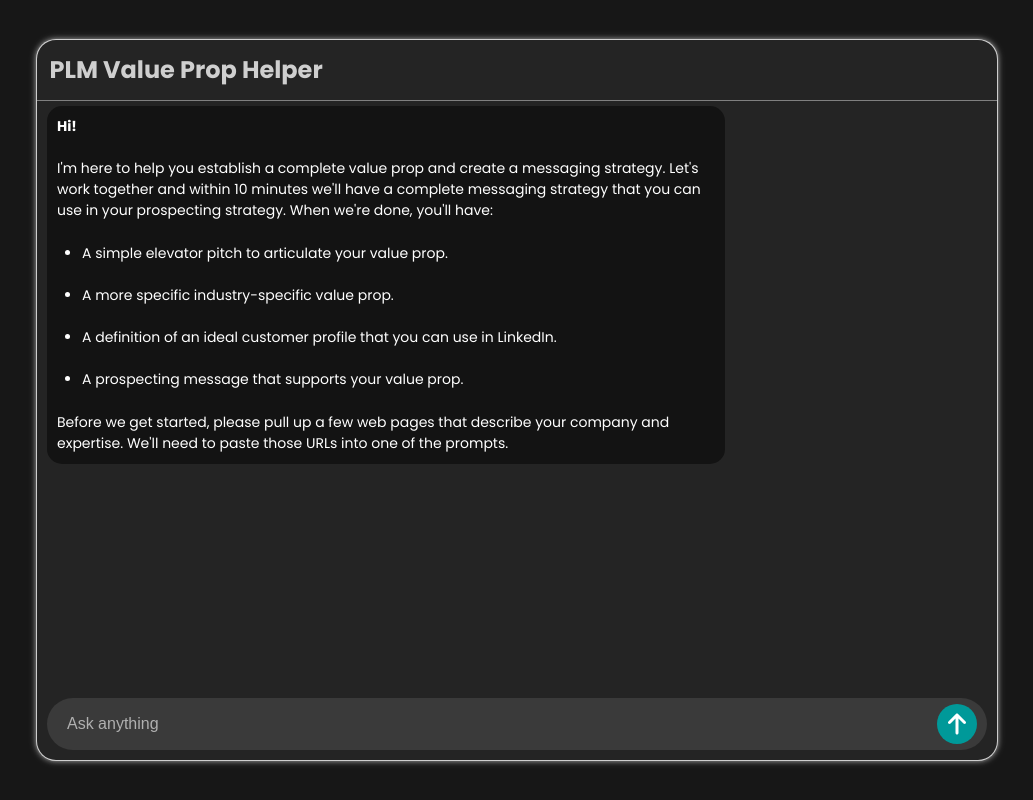
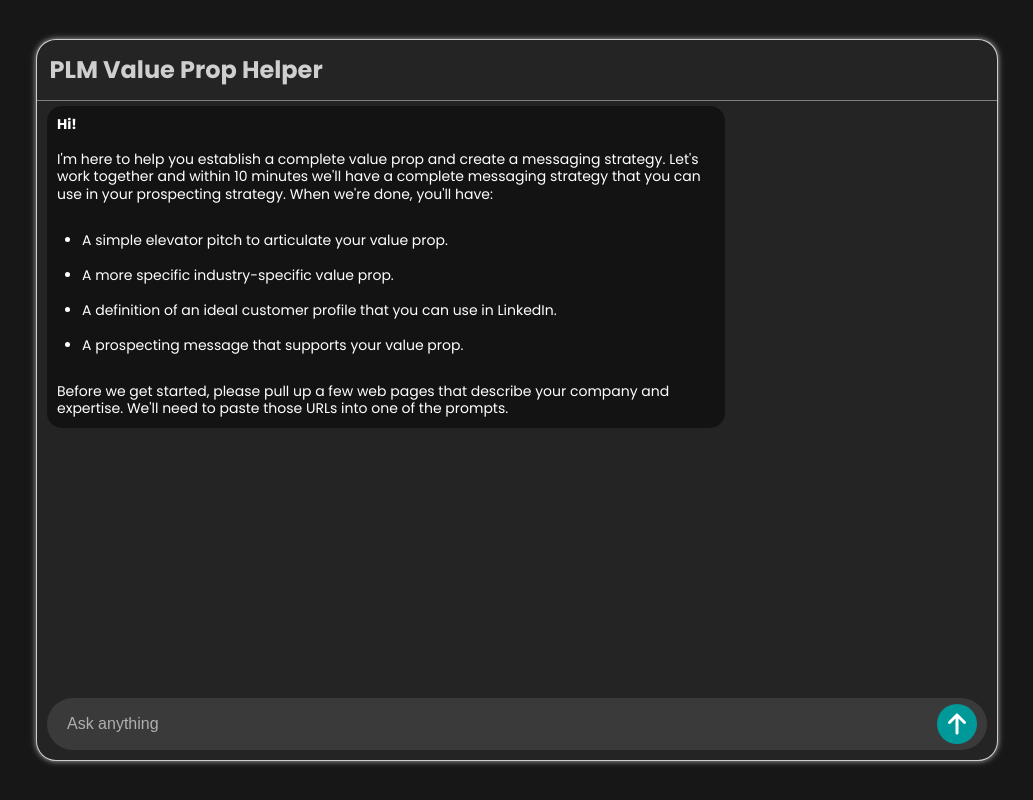
Before and after one commit to Shashhhh/plm_value, a React (Vite) app in the folder plmValue/: page / in a window 1280 px wide. Shown: the whole page, without its empty margins (123-1156 px from the left). Built offline with nearby package versions, Linux system fonts and the light colour scheme; no server answers.

Commit message:
changed line height for responses

```diff
--- a/plmValue/src/App.css
+++ b/plmValue/src/App.css
@@ -93,11 +93,12 @@
       }
     .messageText p {
         margin: 0;
+        line-height: 1.25;
       }
       .messageText ul,
       .messageText ol {
-        margin-top: -20px;
-        margin-bottom: -20px;
+        margin: -10px 0;
+        line-height: 1.25;
         padding-left: 25px;
       }
       .messageText li {
```
